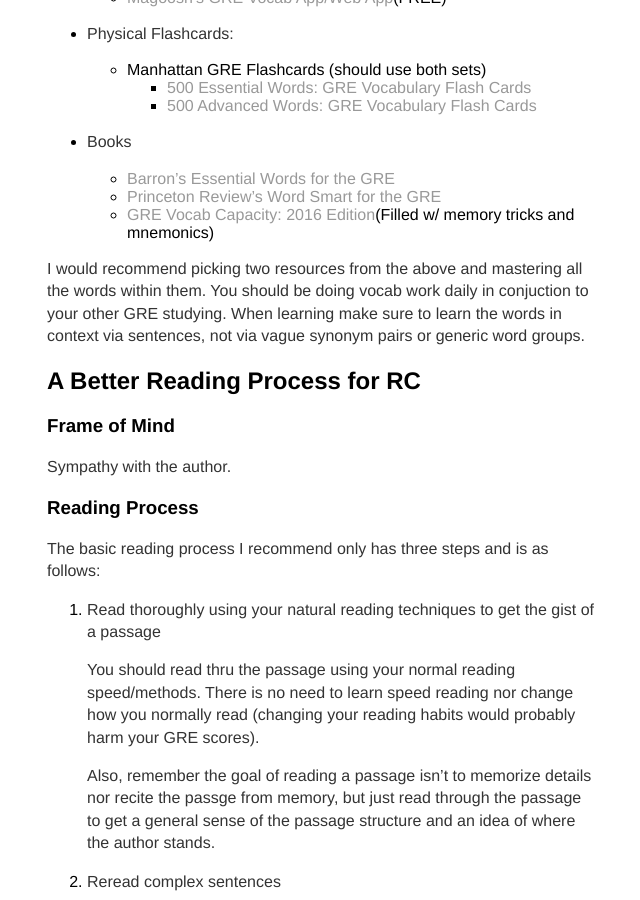
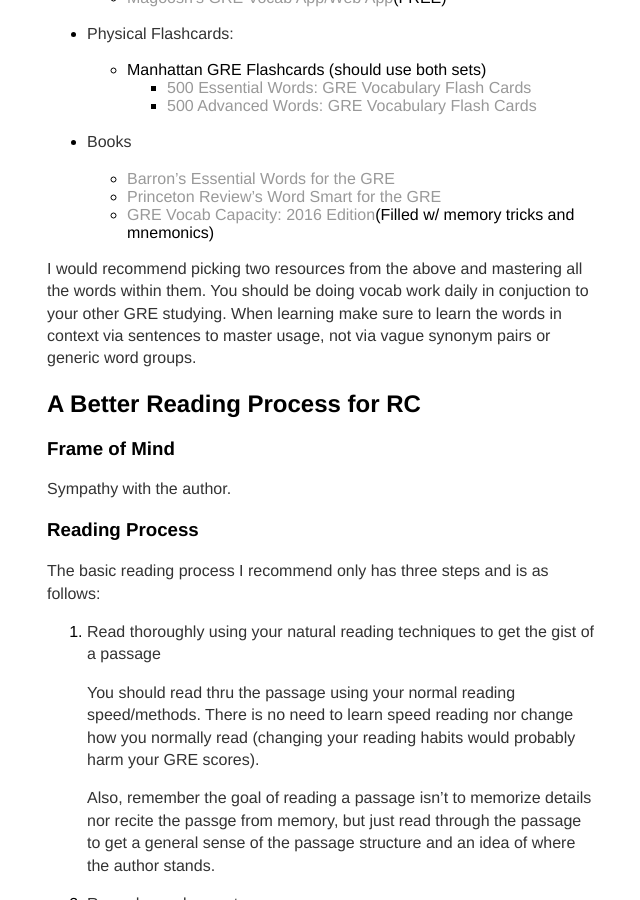
Before and after one commit to btmbtm/btmbtm.github.io, a Jekyll site: the page built from gre/extrarcguide.md, in a window 1280 px wide and 900 px high, scrolled down 1554 px. Shown: the whole window, without its empty margins (318-958 px from the left). Built offline with Jekyll 4.4.1, drawn with Linux system fonts in a browser that asks for light colours.

Commit message:
Update extrarcguide.md

```diff
--- a/gre/extrarcguide.md
+++ b/gre/extrarcguide.md
@@ -72,7 +72,7 @@ The following are solid vocab tools/lists that will help you conquer the requisi
   - [Princeton Review's Word Smart for the GRE](http://amzn.to/2aedwtA)
   - [GRE Vocab Capacity: 2016 Edition](http://amzn.to/2anhVKk)(Filled w/ memory tricks and mnemonics)
 
-I would recommend picking two resources from the above and mastering all the words within them. You should be doing vocab work daily in conjuction to your other GRE studying. When learning make sure to learn the words in context via sentences, not via vague synonym pairs or generic word groups.
+I would recommend picking two resources from the above and mastering all the words within them. You should be doing vocab work daily in conjuction to your other GRE studying. When learning make sure to learn the words in context via sentences to master usage, not via vague synonym pairs or generic word groups.
 
 
 ## A Better Reading Process for RC
```
